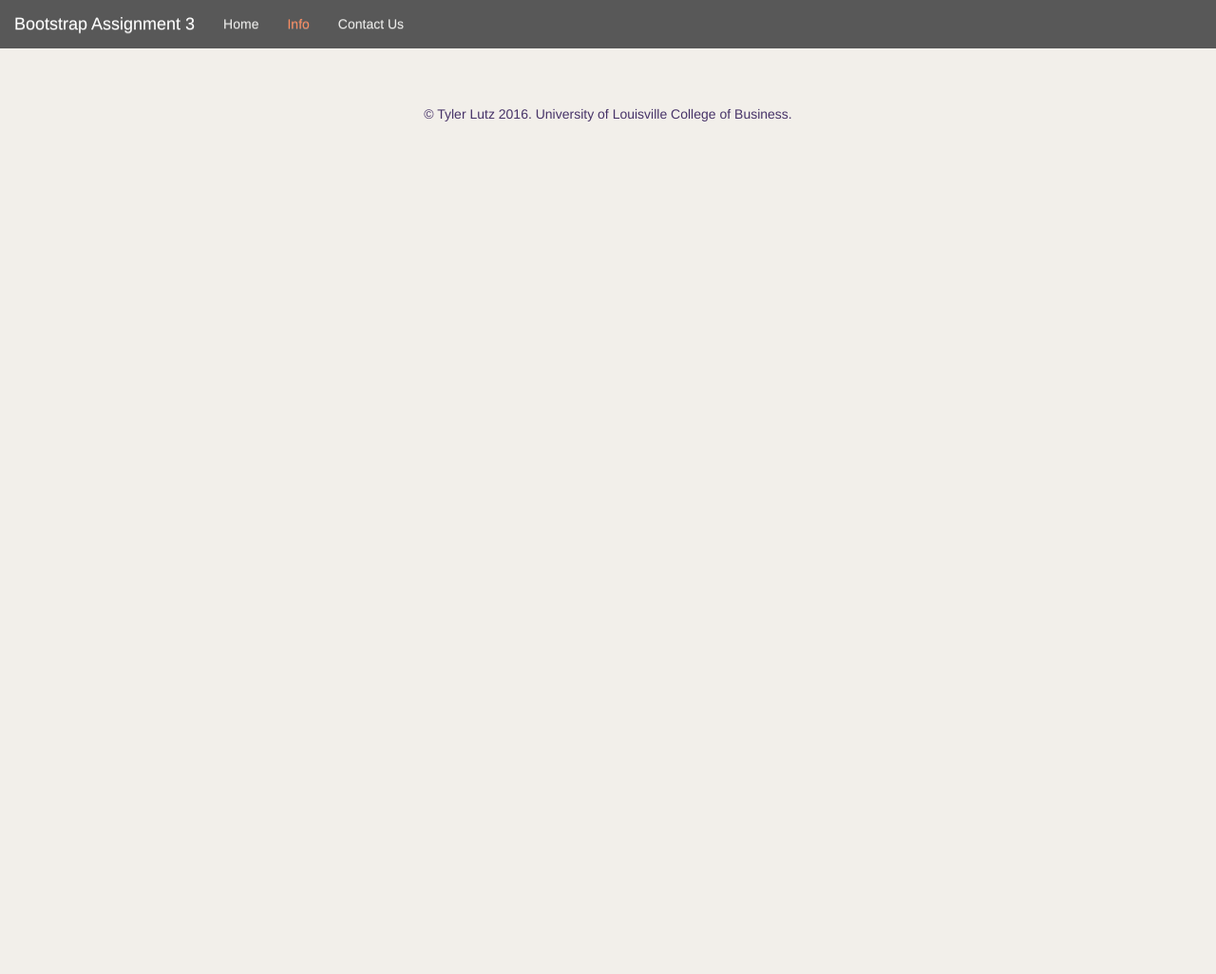
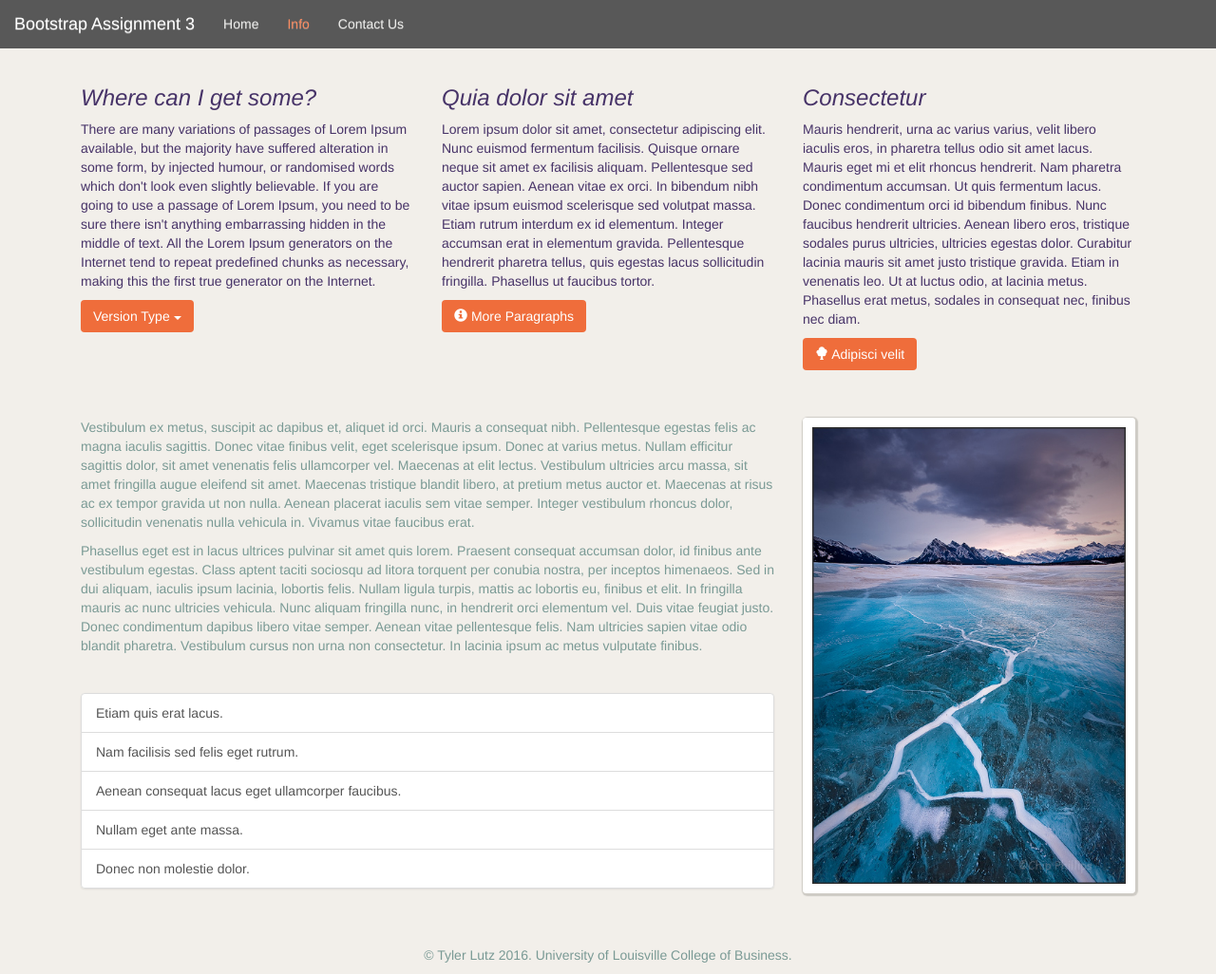
Before and after one commit to tylerlutz/BootstrapAssignment3, a plain HTML site: page info.html in a window 1280 px wide. Shown: the whole page at 95% size. Before the commit the page ends 800 px from the top, so only its background shows below. Drawn offline with nearby package versions, Linux system fonts and the light colour scheme.

Commit message:
Finished Second Page.
Finished the second page. Next, start and finish the contact form.

```diff
--- a/css/style.css
+++ b/css/style.css
@@ -8,6 +8,10 @@ footer{
 	margin-top: 40px;
 	font-weight: 200;
 	color: #473368;
+}
+
+.spacer {
+	margin-top: 30px;
 }
 
 .navpad {
@@ -60,3 +64,54 @@ footer{
 	color: #7A9A95;
 	font-weight: 200;
 }
+
+.secondaryTextColor {
+	color: #473368;
+	font-weight: 200;
+}
+
+.dropdown button {
+	background-color: #EF6D3B;
+	color: white;
+}
+
+.dropdown button:hover {
+	background-color: white;
+	color:#EF6D3B;
+	box-shadow: 1px 1px 1px 2px #cecbc5;
+}
+
+.orangeButton {
+	background-color: #EF6D3B;
+	color: white;
+}
+
+.orangeButton:hover {
+	background-color: white;
+	color:#EF6D3B;
+	box-shadow: 1px 1px 1px 2px #cecbc5;
+}
+
+.topRow {
+	margin-bottom: 50px;
+}
+
+.bottomRow {
+	margin-top: 50px;
+}
+
+#stockImage {
+	width: 350px;
+	border-radius: 4px;
+	border: solid white 10px;
+	box-shadow: 1px 1px 1px 2px #cecbc5
+}
+
+.list-group {
+	margin-top: 40px;
+}
+
+.list-group button:hover{
+	color: white;
+	background-color: #FA8B60;
+}
--- a/info.html
+++ b/info.html
@@ -12,6 +12,7 @@
 
 		<!-- Bootstrap JS -->
 		<script src="js/bootstrap.min.js" type="text/javascript"></script>
+		<script src="//ajax.googleapis.com/ajax/libs/jquery/1.11.0/jquery.min.js"></script>
 
 	</head>
 	<body style="background-color: #F2EFEA;">
@@ -30,10 +31,73 @@
 		</nav>
 
 		<div class="container navpad">
+				<div class="col-lg-4 secondaryTextColor">
+					<h3><i>Where can I get some?</i></h3>
+					<p>There are many variations of passages of Lorem Ipsum available, but the majority have suffered alteration
+						in some form, by injected humour, or randomised words which don't look even slightly believable. If you
+						are going to use a passage of Lorem Ipsum, you need to be sure there isn't anything embarrassing hidden
+						in the middle of text. All the Lorem Ipsum generators on the Internet tend to repeat predefined chunks
+						as necessary, making this the first true generator on the Internet.</p>
+					<div class="dropdown">
+						<button class="btn dropdown-toggle" type="button" data-toggle="dropdown">Version Type
+						  <span class="caret"></span></button>
+						  <ul class="dropdown-menu">
+						    <li><a href="#">HTML</a></li>
+						    <li><a href="#">CSS</a></li>
+						    <li><a href="#">JavaScript</a></li>
+						  </ul>
+					</div>
+				</div>
 
+				<div class="col-lg-4 secondaryTextColor">
+					<h3><i>Quia dolor sit amet</i></h3>
+					<p>Lorem ipsum dolor sit amet, consectetur adipiscing elit. Nunc euismod fermentum facilisis. Quisque ornare neque sit amet ex
+						facilisis aliquam. Pellentesque sed auctor sapien. Aenean vitae ex orci. In bibendum nibh vitae ipsum euismod scelerisque
+						sed volutpat massa. Etiam rutrum interdum ex id elementum. Integer accumsan erat in elementum gravida.  Pellentesque
+						hendrerit pharetra tellus, quis egestas lacus sollicitudin fringilla. Phasellus ut faucibus tortor.</p>
+					<button class="btn orangeButton"><span class="glyphicon glyphicon-info-sign"></span> More Paragraphs</button>
+				</div>
+
+				<div class="col-lg-4 secondaryTextColor">
+					<h3><i>Consectetur</i></h3>
+					<p>Mauris hendrerit, urna ac varius varius, velit libero iaculis eros, in pharetra tellus odio sit amet lacus. Mauris eget mi
+						et elit rhoncus hendrerit. Nam pharetra condimentum accumsan. Ut quis fermentum lacus. Donec condimentum orci id bibendum
+						finibus. Nunc faucibus hendrerit ultricies. Aenean libero eros, tristique sodales purus ultricies, ultricies egestas dolor.
+						Curabitur lacinia mauris sit amet justo tristique gravida. Etiam in venenatis leo. Ut at luctus odio, at lacinia metus.
+						Phasellus erat metus, sodales in consequat nec, finibus nec diam.</p>
+					<button class="btn orangeButton"><span class=" glyphicon glyphicon-tree-deciduous"></span> Adipisci velit</button>
+				</div>
+			</div>
+			<br />
+			<div class="container spacer">
+				<div class="col-lg-8 mainTextColor">
+					<p>Vestibulum ex metus, suscipit ac dapibus et, aliquet id orci. Mauris a consequat nibh. Pellentesque egestas felis ac
+						magna iaculis sagittis. Donec vitae finibus velit, eget scelerisque ipsum. Donec at varius metus. Nullam efficitur sagittis
+						dolor, sit amet venenatis felis ullamcorper vel. Maecenas at elit lectus. Vestibulum ultricies arcu massa, sit amet fringilla
+						augue eleifend sit amet. Maecenas tristique blandit libero, at pretium metus auctor et. Maecenas at risus ac ex tempor gravida
+						ut non nulla. Aenean placerat iaculis sem vitae semper. Integer vestibulum rhoncus dolor, sollicitudin venenatis nulla vehicula
+						in. Vivamus vitae faucibus erat.</p>
+					<p>Phasellus eget est in lacus ultrices pulvinar sit amet quis lorem. Praesent consequat accumsan dolor, id finibus ante vestibulum
+						egestas. Class aptent taciti sociosqu ad litora torquent per conubia nostra, per inceptos himenaeos. Sed in dui aliquam, iaculis
+						ipsum lacinia, lobortis felis. Nullam ligula turpis, mattis ac lobortis eu, finibus et elit. In fringilla mauris ac nunc ultricies
+						vehicula. Nunc aliquam fringilla nunc, in hendrerit orci elementum vel. Duis vitae feugiat justo. Donec condimentum dapibus libero
+						vitae semper. Aenean vitae pellentesque felis. Nam ultricies sapien vitae odio blandit pharetra. Vestibulum cursus non urna non
+						consectetur. In lacinia ipsum ac metus vulputate finibus. </p>
+					<div class="list-group">
+					  <button type="button" class="list-group-item">Etiam quis erat lacus.</button>
+					  <button type="button" class="list-group-item">Nam facilisis sed felis eget rutrum.</button>
+					  <button type="button" class="list-group-item">Aenean consequat lacus eget ullamcorper faucibus.</button>
+					  <button type="button" class="list-group-item">Nullam eget ante massa.</button>
+					  <button type="button" class="list-group-item">Donec non molestie dolor.</button>
+					</div>
+				</div>
+				<div class="col-lg-4">
+					<center><img src="img/stock_img.jpg" id="stockImage"></center>
+				</div>
+			</div>
 		</div>
 	</body>
-	<footer>
+	<footer class="mainTextColor">
 		<center><p>&copy; Tyler Lutz 2016. University of Louisville College of Business.</p></center>
 	</footer>
 </html>
```
Also changed, not shown: img/stock_img.jpg (added).
